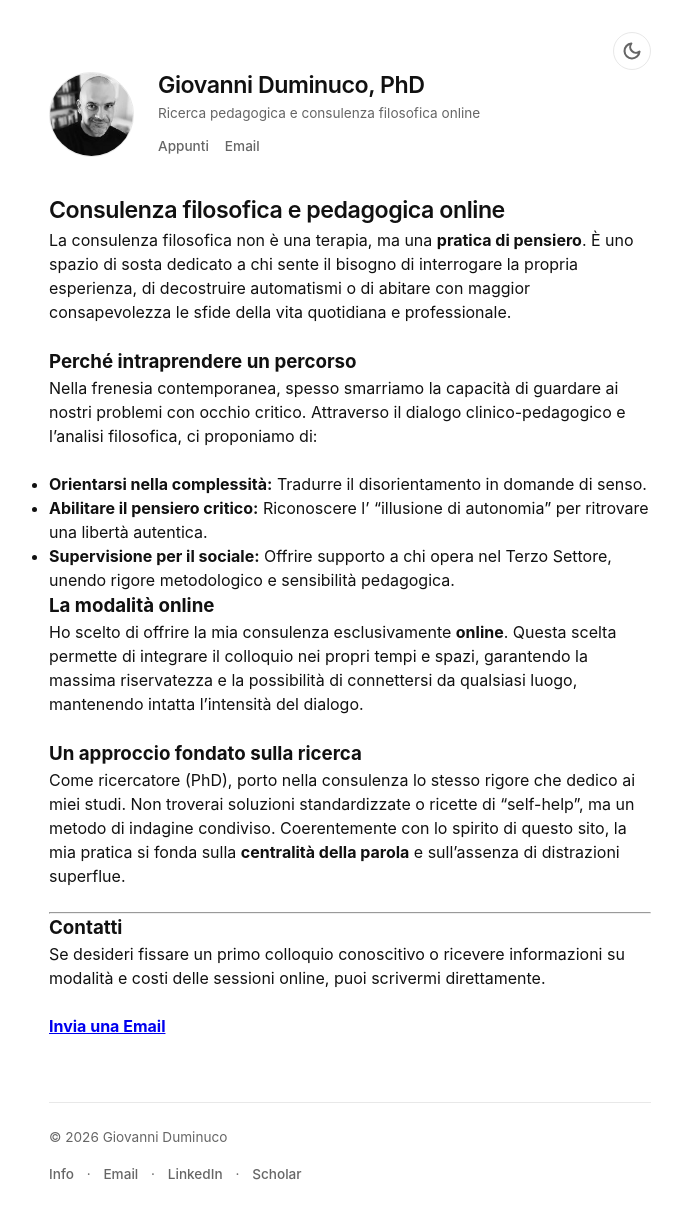
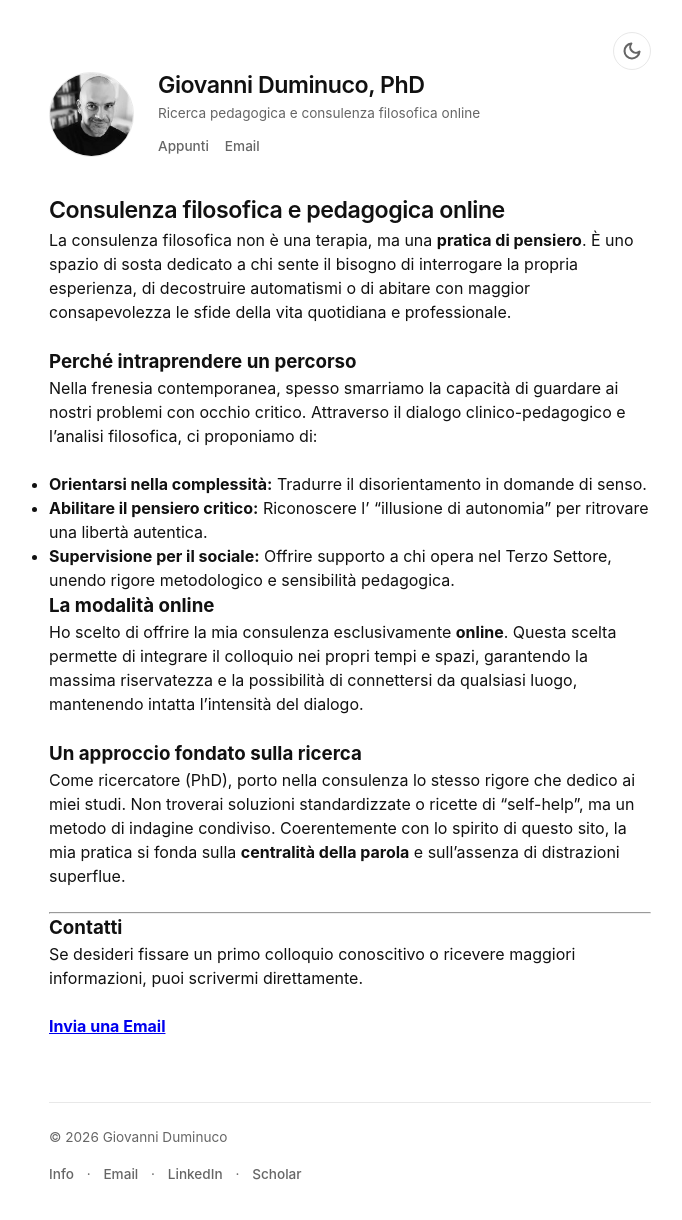
Before and after one commit to dumgio/dumgio.github.io, a Jekyll site: the page built from consulenza-filosofica.md, in a window 1280 px wide. Shown: the whole page, without its empty margins (290-972 px from the left). Built offline with Jekyll 4.4.1, drawn with Linux system fonts in a browser that asks for light colours.

Commit message:
Update consulenza-filosofica.md

```diff
--- a/consulenza-filosofica.md
+++ b/consulenza-filosofica.md
@@ -25,6 +25,6 @@
 ---
 
 ### Contatti
-Se desideri fissare un primo colloquio conoscitivo o ricevere informazioni su modalità e costi delle sessioni online, puoi scrivermi direttamente.
+Se desideri fissare un primo colloquio conoscitivo o ricevere maggiori informazioni, puoi scrivermi direttamente.
 
 [**Invia una Email**](mailto:giovanni.duminuco@gmail.com)
```
